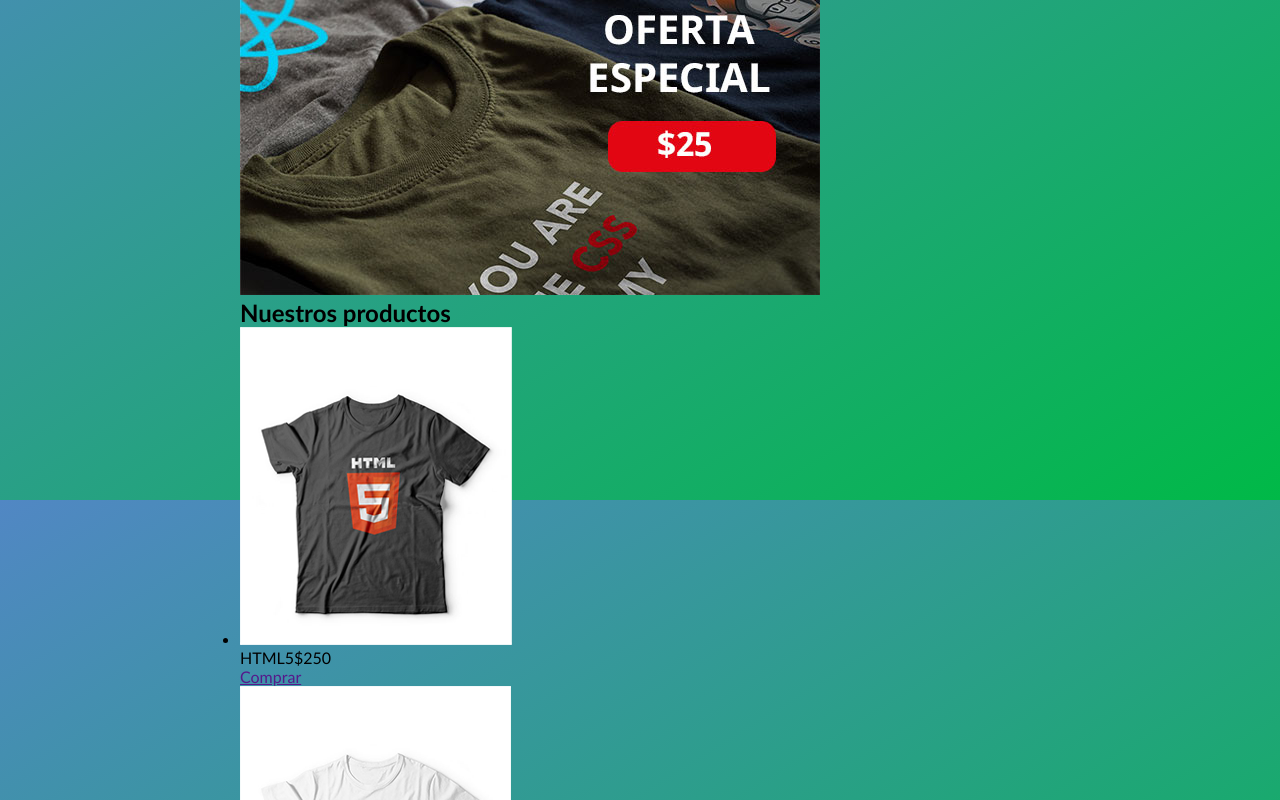
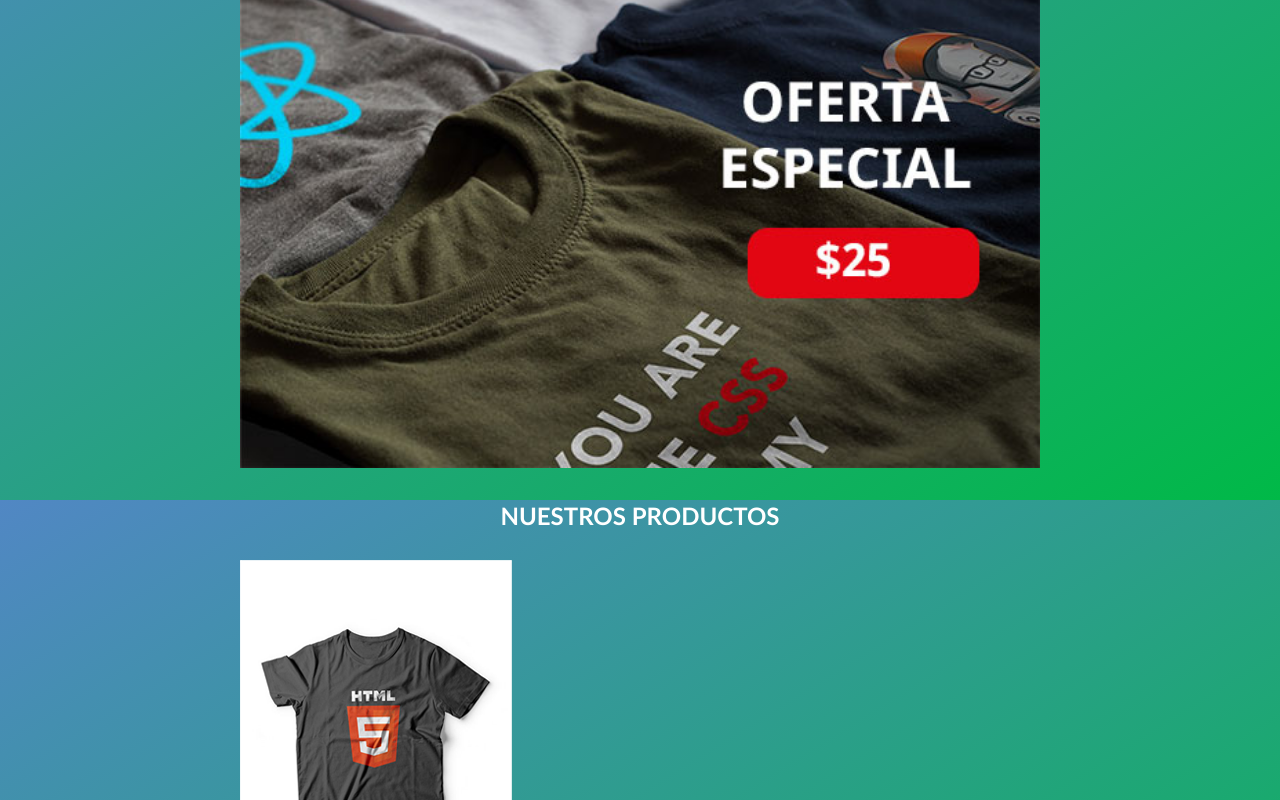
Before and after one commit to lubian24/tienda, a plain HTML site: page index.html in a window 1280 px wide. Shown: the part 300-1100 px from the top of the page. Drawn offline with Linux system fonts and the light colour scheme.

Commit message:
Estilos banner principal

```diff
--- a/css/estilos.css
+++ b/css/estilos.css
@@ -28,3 +28,18 @@ header{
         margin:0 auto;
         width: 800px;
 }
+div.hero img{
+    width: 100%;
+}
+h2{
+    text-align: center;
+    color: white;
+    text-transform: uppercase;
+    margin: 30px 0;
+}
+
+ul.lista-productos{
+    list-style: none;
+    margin:0;
+    padding: 0;
+}
```
